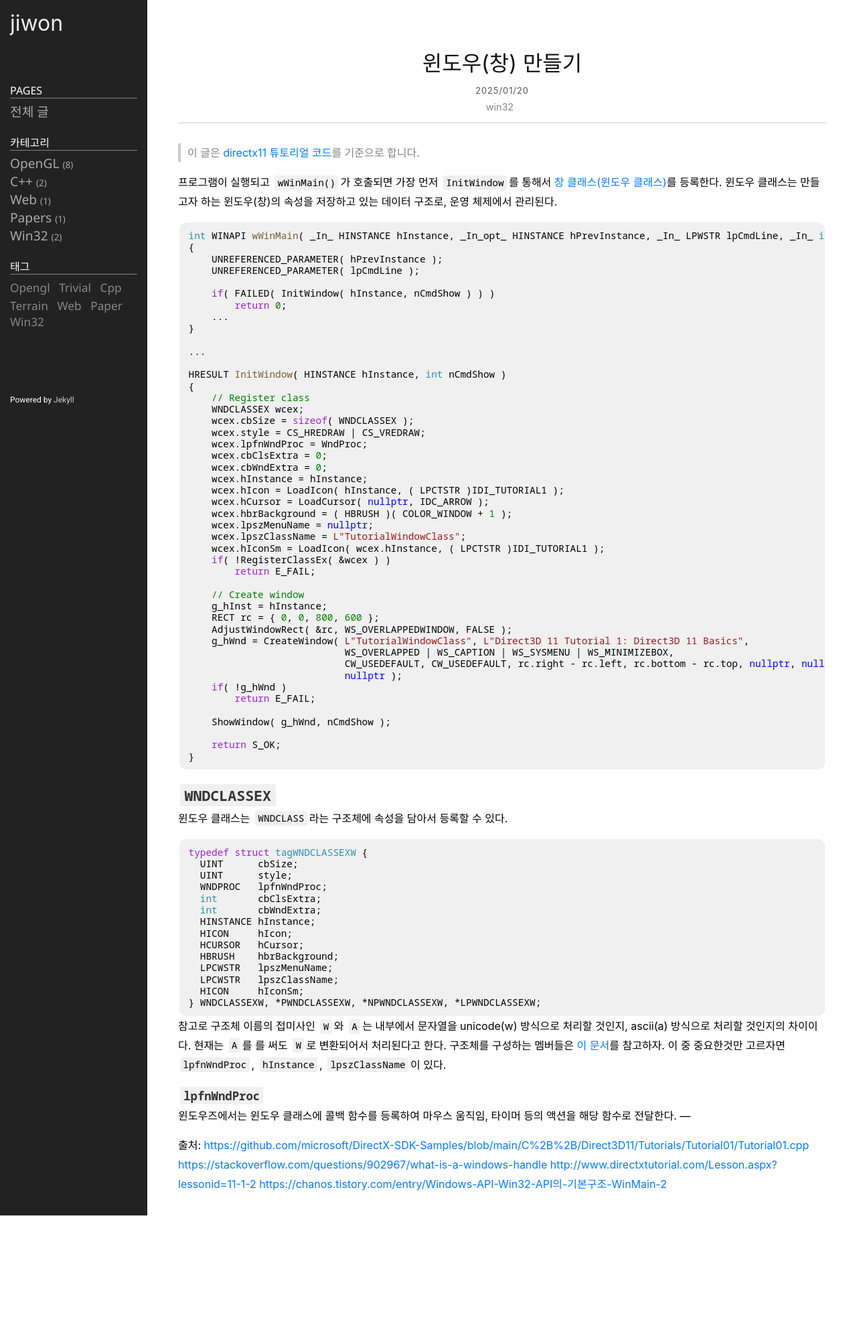
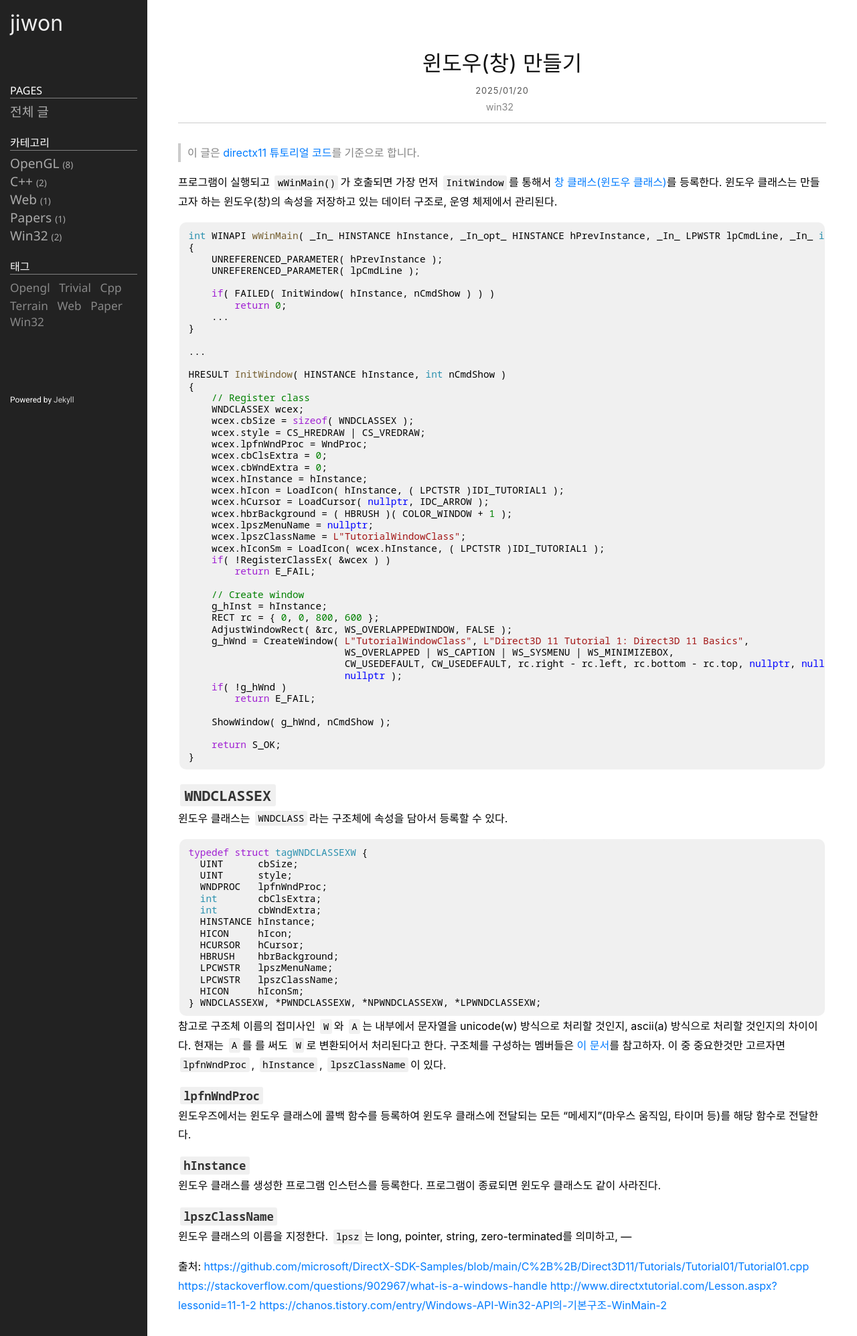
Before and after one commit to jiwon1304/jiwon1304.github.io, a Jekyll site: the page built from _posts/2025-01-20-window-만들기.markdown, in a window 1280 px wide. Shown: the whole page at 67% size. Built offline with Jekyll 4.4.1, drawn with Linux system fonts in a browser that asks for light colours; some web fonts are replaced; before the commit the page ends 1815 px from its top, so only the background shows below that.

Commit message:
font size

```diff
--- a/_posts/2025-01-20-window-만들기.markdown
+++ b/_posts/2025-01-20-window-만들기.markdown
@@ -80,7 +80,13 @@ typedef struct tagWNDCLASSEXW {
 `lpfnWndProc`, `hInstance`, `lpszClassName`이 있다.
 
 ## `lpfnWndProc`
-윈도우즈에서는 윈도우 클래스에 콜백 함수를 등록하여 마우스 움직임, 타이머 등의 액션을 해당 함수로 전달한다.
+윈도우즈에서는 윈도우 클래스에 콜백 함수를 등록하여 윈도우 클래스에 전달되는 모든 "메세지"(마우스 움직임, 타이머 등)를 해당 함수로 전달한다.
+
+## `hInstance`
+윈도우 클래스를 생성한 프로그램 인스턴스를 등록한다. 프로그램이 종료되면 윈도우 클래스도 같이 사라진다.
+
+## `lpszClassName`
+윈도우 클래스의 이름을 지정한다. `lpsz`는 long, pointer, string, zero-terminated를 의미하고,
 ---
 
 출처:
--- a/public/css/style.css
+++ b/public/css/style.css
@@ -400,7 +400,7 @@ footer {
 	}
 
 	code {
-		font-size: 30%;
+		font-size: 90%;
 	}
 
 	header.post-header {
```
